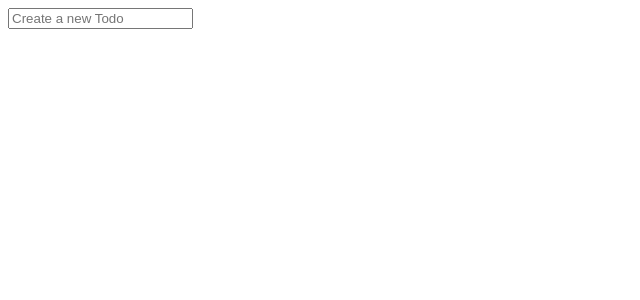
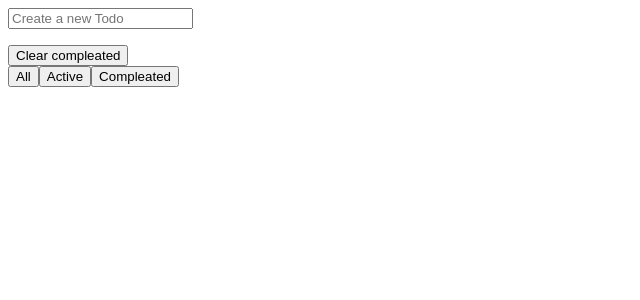
Before and after one commit to mccartheney/TODO_App-typescript-and-react, a React (Create React App) app: page / in a window 1280 px wide. Shown: the top 300 px of the page, without its empty margins (0-640 px from the left). Built offline with nearby package versions, Linux system fonts and the light colour scheme.

Commit message:
filter funtionalities finalized

```diff
--- a/src/App.tsx
+++ b/src/App.tsx
@@ -3,6 +3,7 @@ import React, { createContext, FC, useEffect, useState } from 'react';
 // import component to create todos
 import TodoInputComponent from './components/todoInputComponent/TodoInputComponent';
 import TodoList from './components/todoListComponent/TodoListComponent';
+import TodoFilter from './components/todoFilterComponent/TodoFilterComponent';
 
 // create a type for todos
 export interface Todos {
@@ -50,6 +51,7 @@ const App : FC = () => {
     <TodosContext.Provider value={{ todos, setTodos }}>
       <TodoInputComponent/>
       <TodoList/>
+      <TodoFilter/>
     </TodosContext.Provider>
   );
 }
--- /dev/null
+++ b/src/components/todoFilterComponent/TodoFilterComponent.tsx
@@ -0,0 +1,84 @@
+import { FC, useContext, useEffect, useState } from "react";
+import { Todos, TodosContext } from "../../App";
+
+const TodoFilter : FC =  () => {
+
+    const todosFromContext = useContext (TodosContext)
+
+    if (!todosFromContext) {
+        return <h1>error on getting todos</h1>
+    }
+    const {todos, setTodos} = todosFromContext
+
+    const showCompleated= () => {
+
+        const allTodos = localStorage.getItem("McTodos")
+        if (!allTodos)
+            return
+
+        let parsedTodos: Todos[] = JSON.parse(allTodos)
+
+        const filteredCompleatedTodos = parsedTodos.filter(todoElement => todoElement.done == true)
+
+        setTodos(filteredCompleatedTodos)
+    }
+
+    const showUncompleated= () => {
+
+        const allTodos = localStorage.getItem("McTodos")
+        if (!allTodos)
+            return
+
+        let parsedTodos: Todos[] = JSON.parse(allTodos)
+
+        const filteredUncompleatedTodos = parsedTodos.filter(todoElement => todoElement.done == false)
+
+        setTodos(filteredUncompleatedTodos)
+    }
+
+    const showAll =() => {
+        const allTodos = localStorage.getItem("McTodos")
+        if (!allTodos)
+            return
+
+        let parsedTodos: Todos[] = JSON.parse(allTodos)
+
+        setTodos(parsedTodos)
+    }
+
+    const clearCompleated = () => {
+
+        const allTodos = localStorage.getItem("McTodos")
+        if (!allTodos)
+            return
+
+        let parsedTodos: Todos[] = JSON.parse(allTodos)
+
+        const filteredUncompleatedTodos = parsedTodos.filter(todoElement => todoElement.done == false)
+
+        localStorage.setItem("McTodos", JSON.stringify(filteredUncompleatedTodos))
+        showAll()
+    }
+
+    return (
+        <div className="todoFilter">
+            <div className="todoFilter_lefts">
+                <p>
+
+                </p>
+
+                <button onClick={() => clearCompleated()}>
+                    Clear compleated
+                </button>
+            </div>
+
+            <div className="todoFilter_filters">
+                <button onClick={() => showAll()}>All</button>
+                <button onClick={() => showUncompleated()}>Active</button>
+                <button onClick={() => showCompleated() }>Compleated</button>
+            </div>
+        </div>
+    )
+}
+
+export default TodoFilter
--- a/src/components/todoListComponent/TodoItemCompoonent.tsx
+++ b/src/components/todoListComponent/TodoItemCompoonent.tsx
@@ -1,6 +1,5 @@
 import { FC, FormEvent, useContext, useEffect, useRef, useState } from "react"
 import { Todos, TodosContext } from "../../App"
-import { log } from "console"
 
 
 const TodoItem: FC<Todos> = (props) => {
@@ -51,6 +50,8 @@ const TodoItem: FC<Todos> = (props) => {
         todoInputRef.current?.focus()
     }
 
+    // TODO: on change is need change todos to
+
     // function to change todo state
     const changeTodoState = () => {
         // initilize checked
@@ -60,8 +61,12 @@ const TodoItem: FC<Todos> = (props) => {
         if (checkBoxRef.current!.checked) checked = true
         else checked = false
 
+        const oldTodos = localStorage.getItem("McTodos")
+
+        if (oldTodos) {
+
             // set a new todos (modify to check this todo)
-        const newTodos = todos.map(todoItem => {
+            const newTodos = JSON.parse(oldTodos).map((todoItem : Todos) => {
                 if (todoItem.id === id) {
                     // modify done of this state
                     const newTodoItem: Todos = {
@@ -77,9 +82,13 @@ const TodoItem: FC<Todos> = (props) => {
                 // return the old todo
                 return todoItem
             })
-
             // update localstorage
             localStorage.setItem("McTodos", JSON.stringify(newTodos))
+        }
+
+
+
+
     }
 
     // funtion to edit todo value
@@ -90,8 +99,14 @@ const TodoItem: FC<Todos> = (props) => {
         todoInputRef.current!.readOnly = true
         todoInputRef.current!.blur()
 
+        const oldTodos = localStorage.getItem("McTodos")
+
+        if (oldTodos){
+
+            const parsedTodos = JSON.parse(oldTodos)
+
             // set a new todos (modify to check this todo)
-        const newTodos = todos.map(todoItem => {
+            const newTodos = parsedTodos.map((todoItem : Todos) => {
                 // if it is that todo
                 if (todoItem.id === id) {
                     // modify done of this state
@@ -109,7 +124,7 @@ const TodoItem: FC<Todos> = (props) => {
 
             // update localstorage
             localStorage.setItem("McTodos", JSON.stringify(newTodos))
-
+        }
     }
 
     return (
```
Lines whose indentation alone changed are shown as unchanged.
